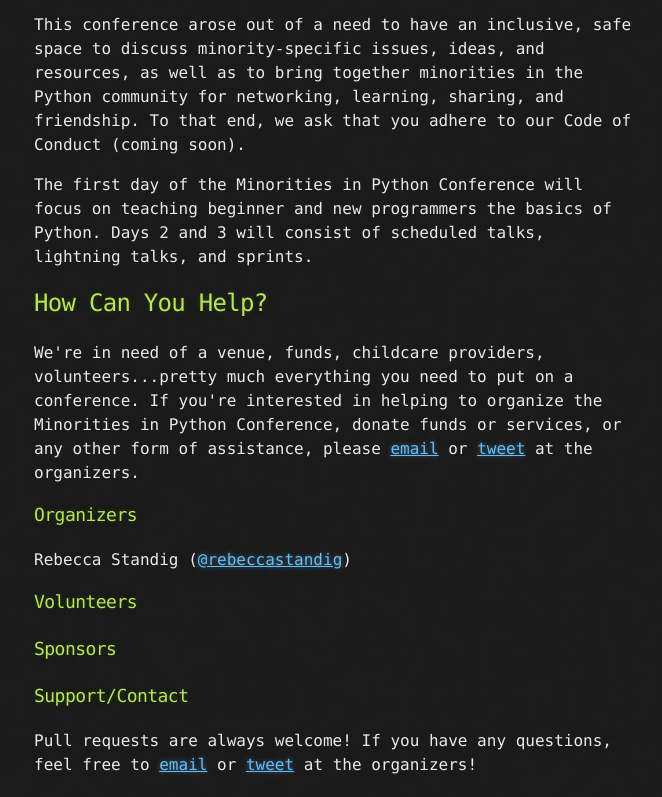
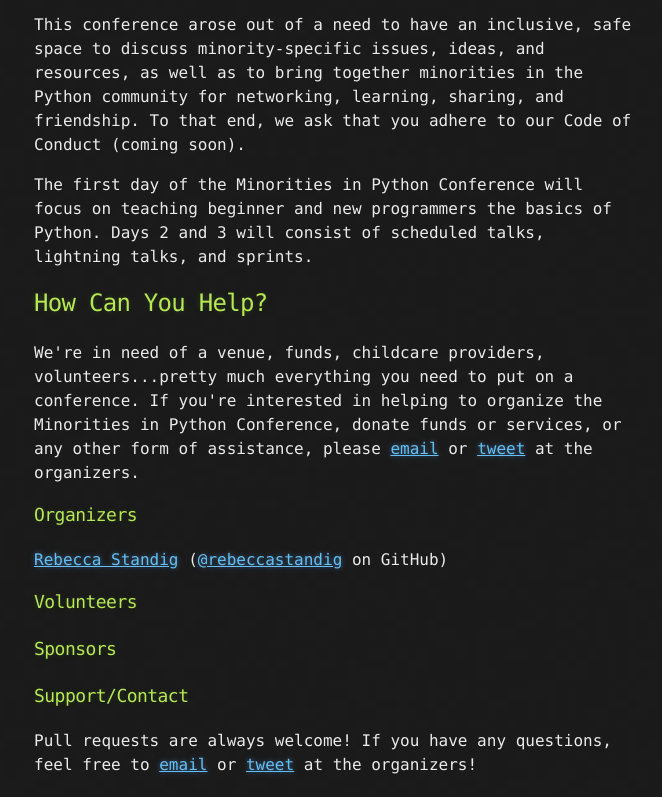
Before and after one commit to rebeccastandig/minorities-in-python-conference, a plain HTML site: page index.html in a window 1280 px wide. Shown: the part 586-1383 px from the top of the page, without its empty margins (306-968 px from the left). Drawn offline with Linux system fonts and the light colour scheme.

```diff
--- a/index.html
+++ b/index.html
@@ -50,7 +50,7 @@
 <h3>
 <a name="organizers" class="anchor" href="#organizers"><span class="octicon octicon-link"></span></a>Organizers</h3>
 
-<p>Rebecca Standig (<a href="https://github.com/rebeccastandig" class="user-mention">@rebeccastandig</a>)</p>
+<p><a href="https://twitter.com/understandig">Rebecca Standig</a> (<a href="https://github.com/rebeccastandig" class="user-mention">@rebeccastandig</a> on GitHub)</p>
 
 <h3>
 <a name="volunteers" class="anchor" href="#volunteers"><span class="octicon octicon-link"></span></a>Volunteers</h3>
```
Also changed, not shown: params.json (+1 -1 lines).
